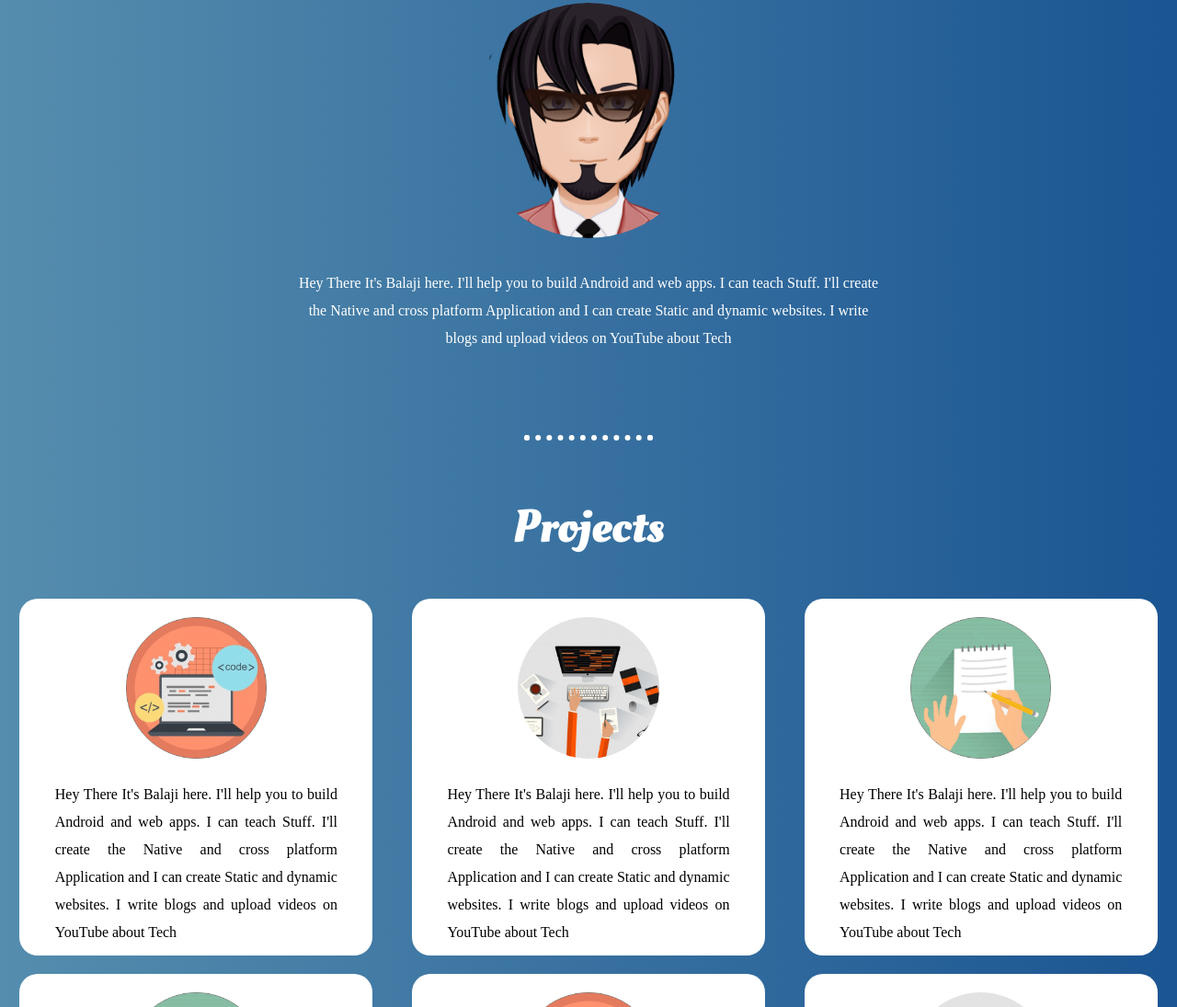
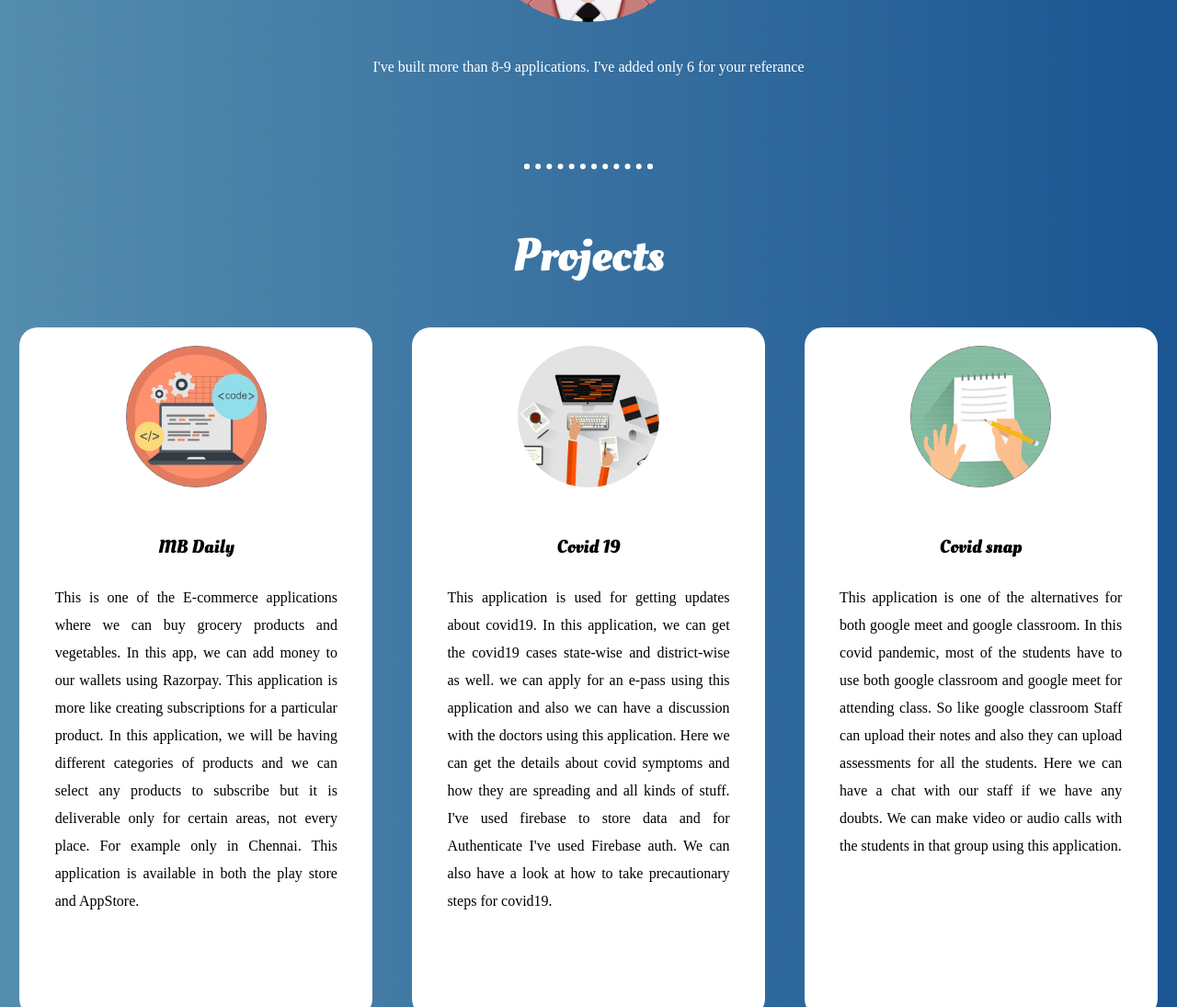
Before and after one commit to Balaji-V19/CV, a plain HTML site: page index.html in a window 1280 px wide. Shown: the part 2763-3858 px from the top of the page at 92% size. Drawn offline with Linux system fonts and the light colour scheme.

Commit message:
added my details

```diff
--- a/css/styles.css
+++ b/css/styles.css
@@ -34,8 +34,13 @@ h1{
     font-size: 20px;
 
 }
+h4{
+    font-family: 'Oleo Script', cursive;
+    font-size: 20px;
+    color: black !important;
+}
 .skills{
-    width: 50%;
+    width: 60%;
     margin: 100px auto;
     text-align: left;
 }
@@ -92,7 +97,7 @@ h1{
 }
 .container{
     width: 30%;
-    height: 200%;
+    height: 750px;
     margin: 10px auto;
     background-color: white;
     border-radius: 20px;
--- a/index.html
+++ b/index.html
@@ -1,5 +1,6 @@
 <!DOCTYPE html>
 <html lang="en">
+
 <head>
     <meta charset="UTF-8">
     <title>Portfolio</title>
@@ -7,6 +8,7 @@
     <link rel="stylesheet" href="css/styles.css">
     <link href="https://fonts.googleapis.com/css2?family=Oleo+Script:wght@700&display=swap" rel="stylesheet">
 </head>
+
 <body>
     <div>
         <img src="assets/bdy.jpg" alt="Background" class="fst">
@@ -18,73 +20,69 @@
     <div class="sec">
         <h1>About Me</h1>
         <img src="assets/myimg.jpg" alt="my" class="some">
-        <p class="mydet">Hey There It's Balaji here. I'll help you to build Android
-            and web apps. I can teach Stuff. I'll create the Native and cross
-            platform Application and I can create Static and dynamic websites.
-            I write blogs and upload videos on YouTube about Tech
+        <p class="mydet">Hey, There It's Balaji. I'll help you build Android and web apps. I'll create the Native and
+            cross-platform Application and I can create Static and dynamic websites. I write blogs and upload videos on
+            YouTube about Tech. I've won a state-level citation in covid19 hackathon. I'm one of the top 80th flutter
+            developers on the international flutter hackathon.
         </p>
         <hr>
         <h1>Skills</h1>
         <div class="skills">
             <img src="assets/fst.png" alt="number1" class="ski">
             <h3>Android Development</h3>
-            <p class="sk">Hey There It's Balaji here. I'll help you to build Android
-                and web apps. I can teach Stuff. I'll create the Native and cross
-                platform Application and I can create Static and dynamic websites.
-                I write blogs and upload videos on YouTube about Tech
+            <p class="sk">I can build Mobile applications using Flutter as well as Kotlin. I've done lots of projects
+                using flutter and I've uploaded a few of them to the play store and app store as well. I'm currently
+                learning Kotlin as well as Swift for both Android and iOS. I've done chatting applications, E-commerce
+                applications, and women's security-based applications.
             </p>
         </div>
         <div class="skills">
             <img src="assets/sec.png" alt="number2" class="ski2">
             <h3>Web Development</h3>
-            <p class="sk2">Hey There It's Balaji here. I'll help you to build Android
-                and web apps. I can teach Stuff. I'll create the Native and cross
-                platform Application and I can create Static and dynamic websites.
-                I write blogs and upload videos on YouTube about Tech
-            </p>
-        </div>
-        <div class="skills">
-            <img src="assets/thr.png" alt="number3" class="ski">
-            <h3>Content Writing</h3>
-            <p class="sk">Hey There It's Balaji here. I'll help you to build Android
-                and web apps. I can teach Stuff. I'll create the Native and cross
-                platform Application and I can create Static and dynamic websites.
-                I write blogs and upload videos on YouTube about Tech
+            <p class="sk2">I can build websites using HTML and CSS. Also, I've done some projects using Vue js. I've
+                created an analytics website for the pharmacy to optimize their spending. And Also I've done websites
+                for HR's to hire the candidates by giving them some assessments through our website.
             </p>
         </div>
         <hr>
         <h1>Experience</h1>
         <img src="assets/myAvatar.png" alt="My avatar" class="some">
-        <p class="mydet">Hey There It's Balaji here. I'll help you to build Android
-            and web apps. I can teach Stuff. I'll create the Native and cross
-            platform Application and I can create Static and dynamic websites.
-            I write blogs and upload videos on YouTube about Tech
+        <p class="mydet">I've built more than 8-9 applications. I've added only 6 for your referance
         </p>
         <hr>
         <h1>Projects</h1>
         <div class="fstrow">
             <div class="container">
                 <img src="assets/sec.png" alt="Projects" class="Projects">
-                <p class="myprj">Hey There It's Balaji here. I'll help you to build Android
-                    and web apps. I can teach Stuff. I'll create the Native and cross
-                    platform Application and I can create Static and dynamic websites.
-                    I write blogs and upload videos on YouTube about Tech
+                <h4>MB Daily</h4>
+                <p class="myprj">This is one of the E-commerce applications where we can buy grocery products and
+                    vegetables. In this app, we can add money to our wallets using Razorpay. This application is more
+                    like creating subscriptions for a particular product. In this application, we will be having
+                    different categories of products and we can select any products to subscribe but it is deliverable
+                    only for certain areas, not every place. For example only in Chennai. This application is available
+                    in both the play store and AppStore.
                 </p>
             </div>
             <div class="container">
                 <img src="assets/fst.png" alt="Projects" class="Projects">
-                <p class="myprj">Hey There It's Balaji here. I'll help you to build Android
-                    and web apps. I can teach Stuff. I'll create the Native and cross
-                    platform Application and I can create Static and dynamic websites.
-                    I write blogs and upload videos on YouTube about Tech
+                <h4>Covid 19</h4>
+                <p class="myprj">This application is used for getting updates about covid19. In this application, we can
+                    get the covid19 cases state-wise and district-wise as well. we can apply for an e-pass using this
+                    application and also we can have a discussion with the doctors using this application. Here we can
+                    get the details about covid symptoms and how they are spreading and all kinds of stuff. I've used
+                    firebase to store data and for Authenticate I've used Firebase auth. We can also have a look at how
+                    to take precautionary steps for covid19.
+
                 </p>
             </div>
             <div class="container">
                 <img src="assets/thr.png" alt="Projects" class="Projects">
-                <p class="myprj">Hey There It's Balaji here. I'll help you to build Android
-                    and web apps. I can teach Stuff. I'll create the Native and cross
-                    platform Application and I can create Static and dynamic websites.
-                    I write blogs and upload videos on YouTube about Tech
+                <h4>Covid snap</h4>
+                <p class="myprj">This application is one of the alternatives for both google meet and google classroom.
+                    In this covid pandemic, most of the students have to use both google classroom and google meet for
+                    attending class. So like google classroom Staff can upload their notes and also they can upload
+                    assessments for all the students. Here we can have a chat with our staff if we have any doubts. We
+                    can make video or audio calls with the students in that group using this application.
                 </p>
             </div>
 
@@ -92,26 +90,36 @@
         <div class="fstrow">
             <div class="container">
                 <img src="assets/thr.png" alt="Projects" class="Projects">
-                <p class="myprj">Hey There It's Balaji here. I'll help you to build Android
-                    and web apps. I can teach Stuff. I'll create the Native and cross
-                    platform Application and I can create Static and dynamic websites.
-                    I write blogs and upload videos on YouTube about Tech
+                <h4>Cyber widget</h4>
+                <p class="myprj">This application is more like a LinkedIn where we can show our work to other people and
+                    have a chat with others for hire or get hired but this application is only for Flutter developers.
+                    Only the flutter developers can upload their projects.
+                    We've built this application for the International Flutter hackathon and we came in top 80th in that
+                    competition. In this project, I've worked with 4 other people who are from 3 different countries
+                    like Dubai, Europe, and India. It was a virtual hackathon.
                 </p>
             </div>
             <div class="container">
                 <img src="assets/sec.png" alt="Projects" class="Projects">
-                <p class="myprj">Hey There It's Balaji here. I'll help you to build Android
-                    and web apps. I can teach Stuff. I'll create the Native and cross
-                    platform Application and I can create Static and dynamic websites.
-                    I write blogs and upload videos on YouTube about Tech
+                <h4>Onmipolis</h4>
+                <p class="myprj">This application is built for women's safety. I'm one of the developers of this
+                    project. We have built this application for women, So whenever they feel threatened or unsafe they
+                    can just press one button and their location will be sent to their parents or their friends. We have
+                    used Google maps API and a lot of other native features to build this application. So this
+                    application is not only for women's whenever we face some accident or fire accident or any incidents
+                    we can use this application to let others know about this incident.
                 </p>
             </div>
             <div class="container">
                 <img src="assets/fst.png" alt="Projects" class="Projects">
-                <p class="myprj">Hey There It's Balaji here. I'll help you to build Android
-                    and web apps. I can teach Stuff. I'll create the Native and cross
-                    platform Application and I can create Static and dynamic websites.
-                    I write blogs and upload videos on YouTube about Tech
+                <h4>Edusaint</h4>
+                <p class="myprj">Edusaint is one of the chatting applications that I built when I was started learning
+                    flutter. I've created that app design, backend, and frontend. In this application, we can search for
+                    the user, and then we can send the following request. If the other person accepts your request you
+                    can have a chat with them. Here we have one cool feature we can have a chat with some random people
+                    by using the random chat screen. So when the user taps on the random chat button this application
+                    will check for the active user and make those users connect as temporary friends but both user's
+                    identities won't be revealed.
                 </p>
             </div>
 
@@ -130,4 +138,5 @@
 
     </div>
 </body>
+
 </html>
```
